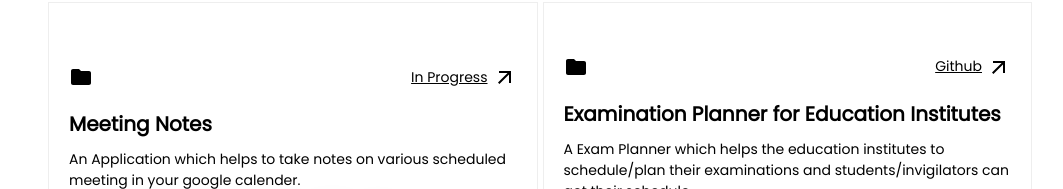
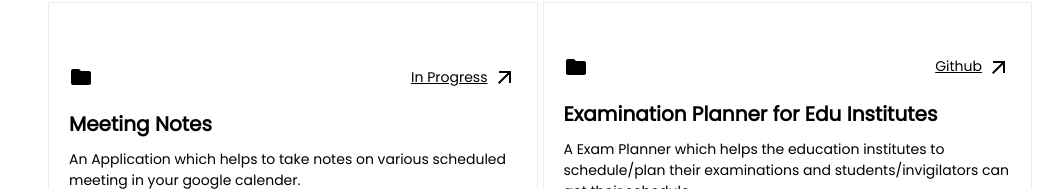
Before and after one commit to sambasivareddy-ch/sambasiva, a React (Create React App) app: page /projects in a window 1280 px wide. Shown: the part 122-311 px from the top of the page, without its empty margins (100-1163 px from the left). Built offline with nearby package versions, Linux system fonts and the light colour scheme.

Commit message:
new project edits

```diff
--- a/src/components/Projects.js
+++ b/src/components/Projects.js
@@ -20,7 +20,7 @@ const projects_arr = [
         status: "Completed"
     },
     {
-        project_name: "Examination Planner for Education Institutes",
+        project_name: "Exam Planner for Edu Institutes",
         gitlink: "https://github.com/sambasivareddy-ch/exam_planner",
         description: "A Exam Planner which helps the education institutes to schedule/plan their examinations and students/invigilators can get their schedule",
         skills: ['React.JS', 'PostgreSQL', 'Node.JS', 'Express', 'Client-Server'],
--- a/src/pages/ProjectPage.js
+++ b/src/pages/ProjectPage.js
@@ -14,7 +14,7 @@ const projects_arr = [
         status: "In Progress",
     },
     {
-        project_name: "Examination Planner for Education Institutes",
+        project_name: "Examination Planner for Edu Institutes",
         gitlink: "https://github.com/sambasivareddy-ch/exam_planner",
         description: "A Exam Planner which helps the education institutes to schedule/plan their examinations and students/invigilators can get their schedule",
         skills: ['React.JS', 'PostgreSQL', 'Node.JS', 'Express', 'Client-Server'],
```
